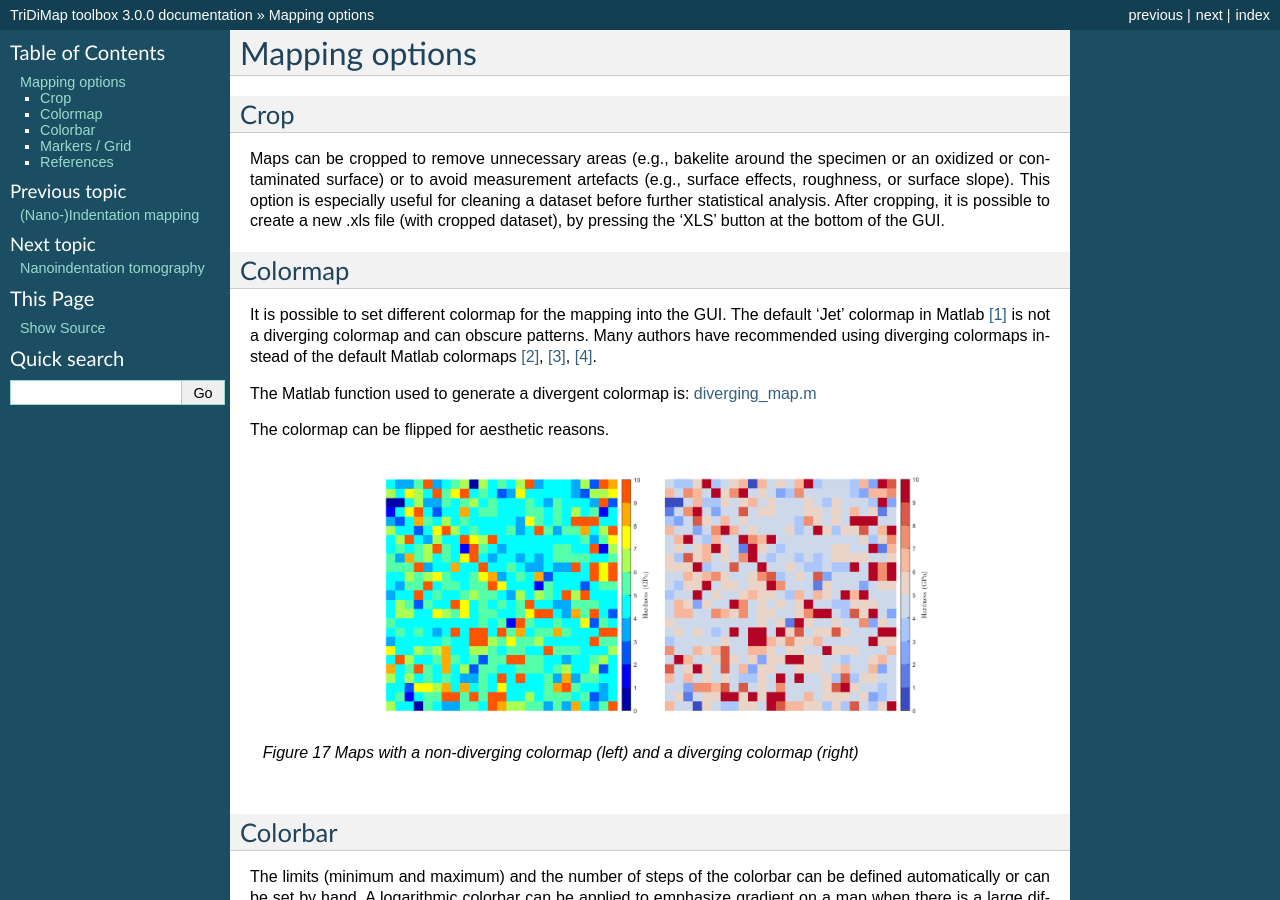
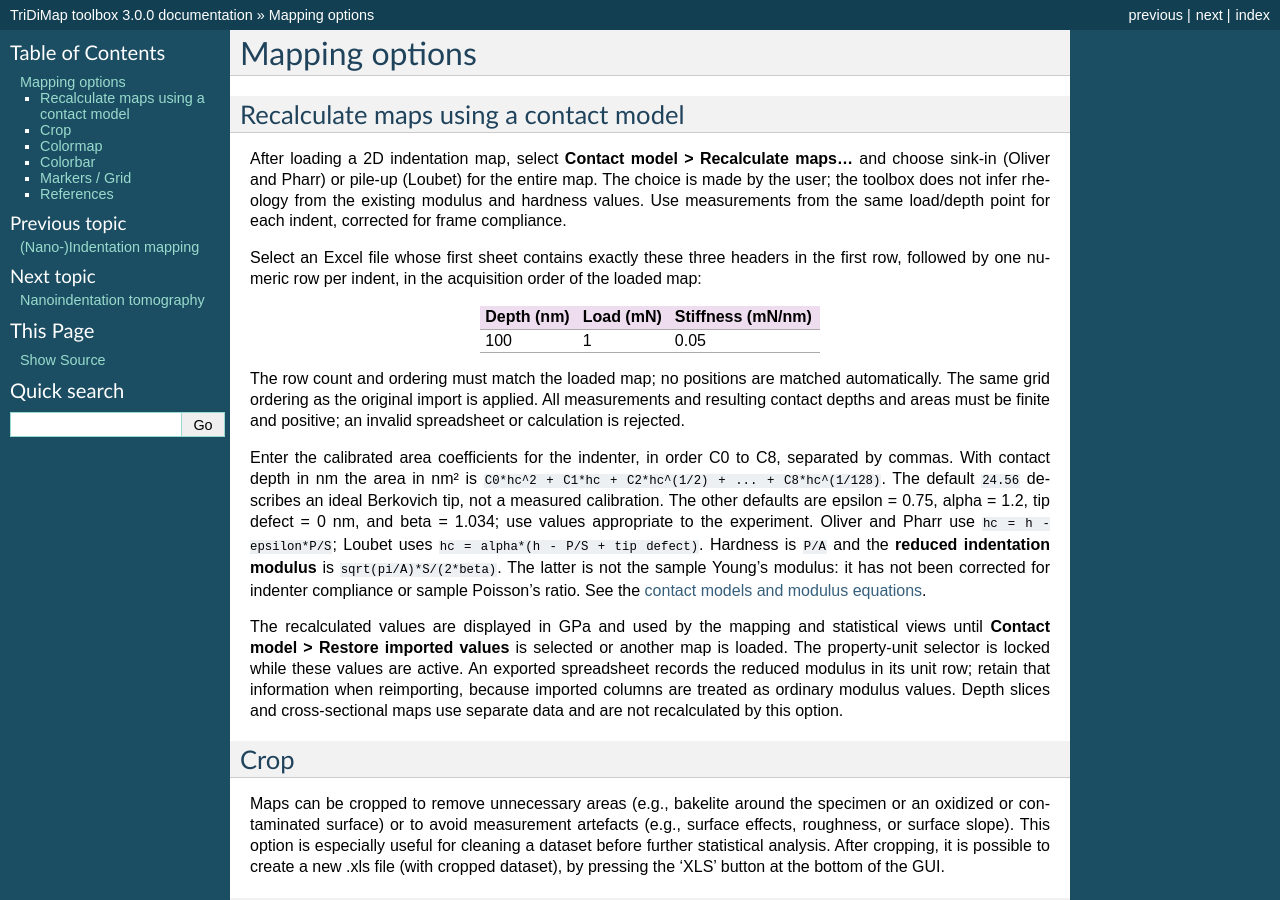
Before and after one commit to DavidMercier/TriDiMap, a Sphinx documentation site: the page built from docs/map_options.rst, in a window 1280 px wide and 900 px high. Built offline with Sphinx 7.4.7, drawn with Linux system fonts in a browser that asks for light colours.

Commit message:
added functions to take into account material rheology on the plot options

```diff
--- a/docs/map_options.rst
+++ b/docs/map_options.rst
@@ -2,6 +2,51 @@ Mapping options
 ==========================
 
 .. include:: includes.rst
+
+Recalculate maps using a contact model
+-------------------------------------
+
+After loading a 2D indentation map, select **Contact model > Recalculate maps...**
+and choose sink-in (Oliver and Pharr) or pile-up (Loubet) for the entire map.
+The choice is made by the user; the toolbox does not infer rheology from the
+existing modulus and hardness values. Use measurements from the same load/depth
+point for each indent, corrected for frame compliance.
+
+Select an Excel file whose first sheet contains exactly these three headers in
+the first row, followed by one numeric row per indent, in the acquisition order
+of the loaded map:
+
+=================  =========  =====================
+Depth (nm)         Load (mN)  Stiffness (mN/nm)
+=================  =========  =====================
+100                1          0.05
+=================  =========  =====================
+
+The row count and ordering must match the loaded map; no positions are matched
+automatically. The same grid ordering as the original import is applied.
+All measurements and resulting contact depths and areas must be finite and
+positive; an invalid spreadsheet or calculation is rejected.
+
+Enter the calibrated area coefficients for the indenter, in order C0 to C8,
+separated by commas. With contact depth in nm the area in nm² is
+``C0*hc^2 + C1*hc + C2*hc^(1/2) + ... + C8*hc^(1/128)``.
+The default ``24.56`` describes an ideal Berkovich tip, not a measured
+calibration. The other defaults are epsilon = 0.75, alpha = 1.2, tip defect
+= 0 nm, and beta = 1.034; use values appropriate to the experiment.
+Oliver and Pharr use ``hc = h - epsilon*P/S``; Loubet uses
+``hc = alpha*(h - P/S + tip defect)``. Hardness is ``P/A`` and the
+**reduced indentation modulus** is ``sqrt(pi/A)*S/(2*beta)``. The latter is
+not the sample Young's modulus: it has not been corrected for indenter
+compliance or sample Poisson's ratio. See the `contact models and modulus
+equations <https://nims.readthedocs.io/en/latest/models.html>`_.
+
+The recalculated values are displayed in GPa and used by the mapping and
+statistical views until **Contact model > Restore imported values** is selected
+or another map is loaded. The property-unit selector is locked while these
+values are active. An exported spreadsheet records the reduced modulus in its
+unit row; retain that information when reimporting, because imported columns
+are treated as ordinary modulus values. Depth slices and cross-sectional maps
+use separate data and are not recalculated by this option.
 
 Crop
 ---------------------------
```
Also changed, not shown: 12 other files.
